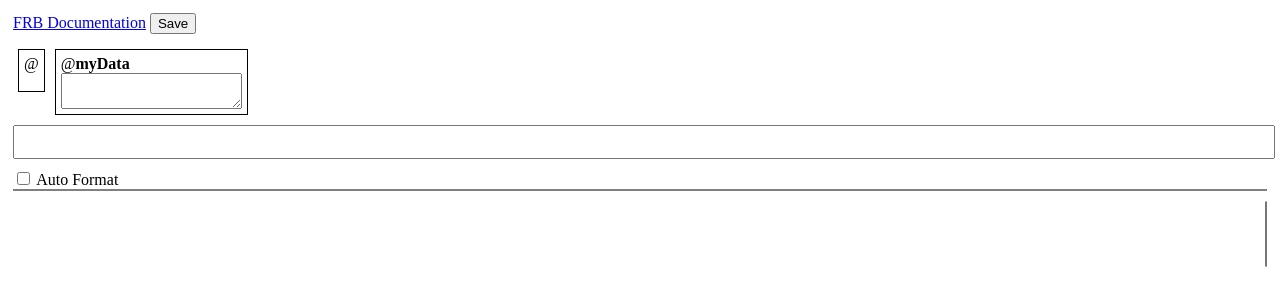
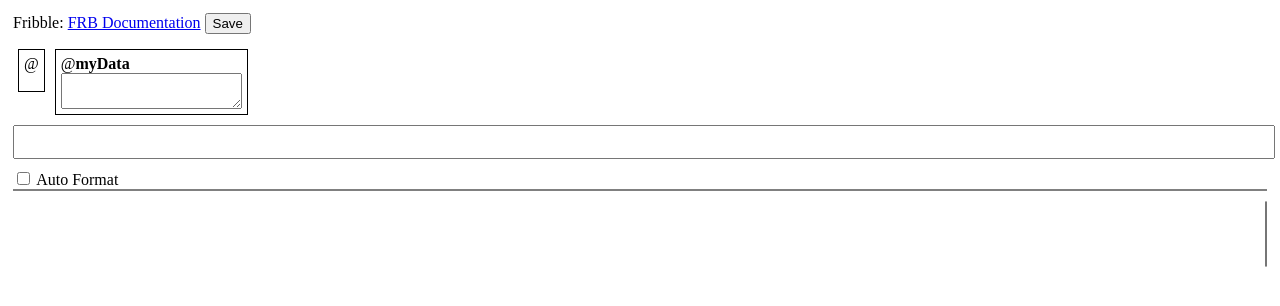
Before and after one commit to montagejs/fribble, a website: page ui/main.reel/main.html in a window 1280 px wide. Drawn offline with Linux system fonts and the light colour scheme.

Commit message:
Change name to Fribble

```diff
--- a/package.json
+++ b/package.json
@@ -1,5 +1,5 @@
 {
-    "name": "frb-fiddle",
+    "name": "fribble",
     "version": "0.0.0",
     "dependencies": {
         "montage": "0.13.0-alpha",
--- a/ui/main.reel/main.html
+++ b/ui/main.reel/main.html
@@ -133,6 +133,7 @@
 <body>
     <div data-montage-id="main">
         <section>
+            Fribble:
             <a href="http://documentup.com/montagejs/frb/">FRB Documentation</a>
             <button data-montage-id="save">Save</button>
         </section>
```
